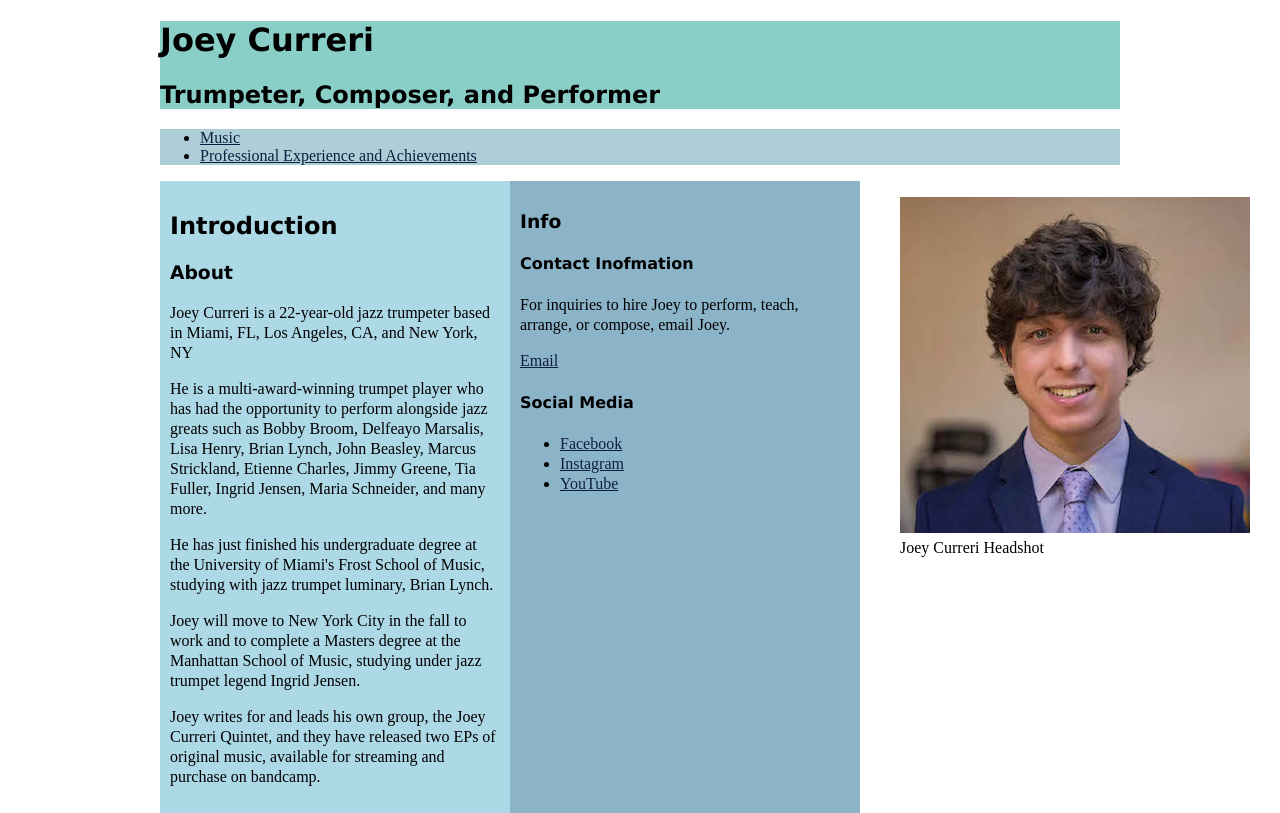
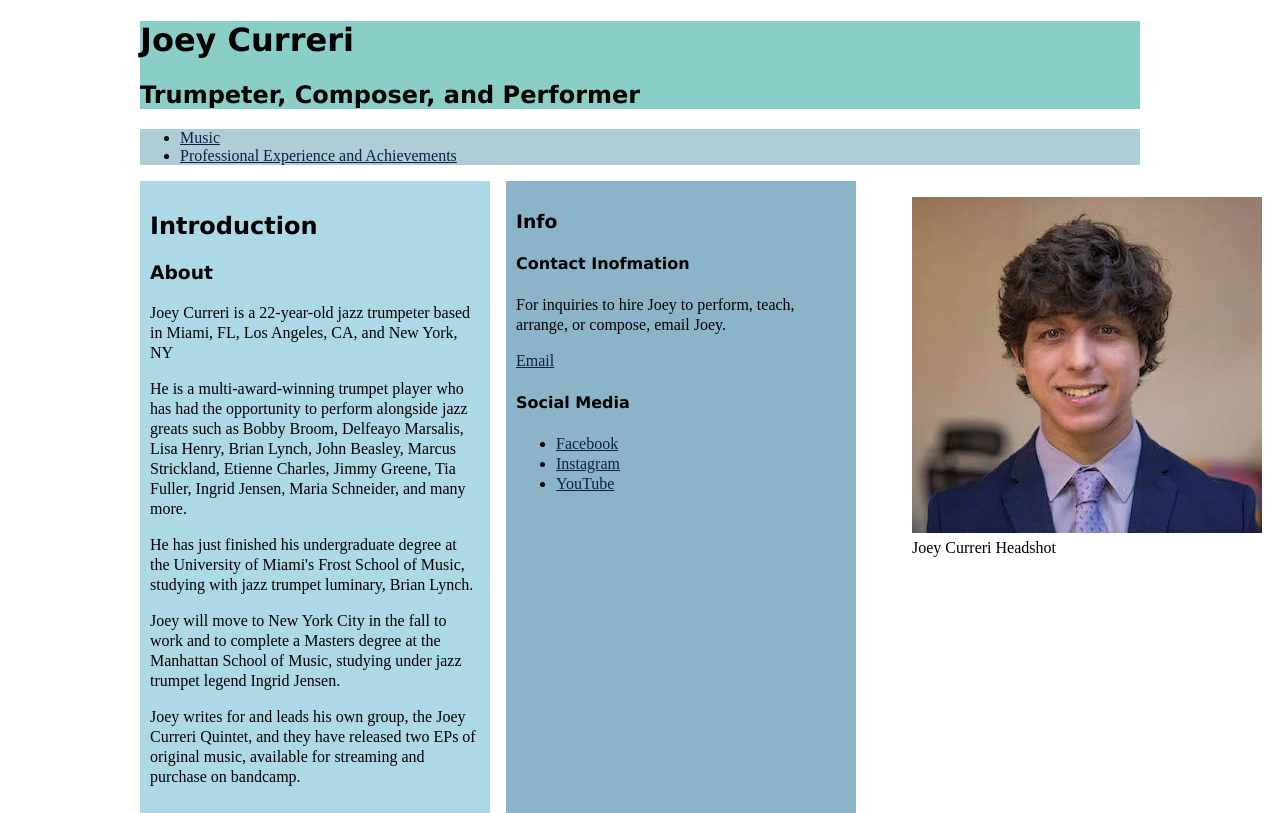
Before and after one commit to joeycurreri/joeycurreri.github.io, a plain HTML site: page index.html in a window 1280 px wide. Drawn offline with Linux system fonts and the light colour scheme.

Commit message:
Update style.css

```diff
--- a/css/style.css
+++ b/css/style.css
@@ -1,10 +1,6 @@
 body {
-  max-width: 960px;
+  max-width: 1000px;
   margin: 0 auto;
-}
-
-header {
-
 }
 
 a:link {
@@ -25,10 +21,26 @@ a:active {
 
 main {
   display: grid;
-  grid-template-columns: 1fr 1fr 1fr 1fr;
+  grid-template-columns: 1fr 1fr 1fr;
   grid-template-areas:
+    "header header  header"
+    "nav    section  section"
+    "footer footer  footer"
   font-family: "Open-Sans", "Helvetica". sans-serif;
   line-height: 1.25;
+  grid-gap: 16px;
+}
+
+header {
+  grid-area: header;
+}
+
+nav {
+  grid-area: nav;
+}
+
+footer {
+  grid-area: footer;
 }
 
 h1,
@@ -52,6 +64,7 @@ caption {
 nav {
   background-color: rgb(173,205,215);
 }
+
 
 #header {
   background-color: rgb(137,207,200);
```
